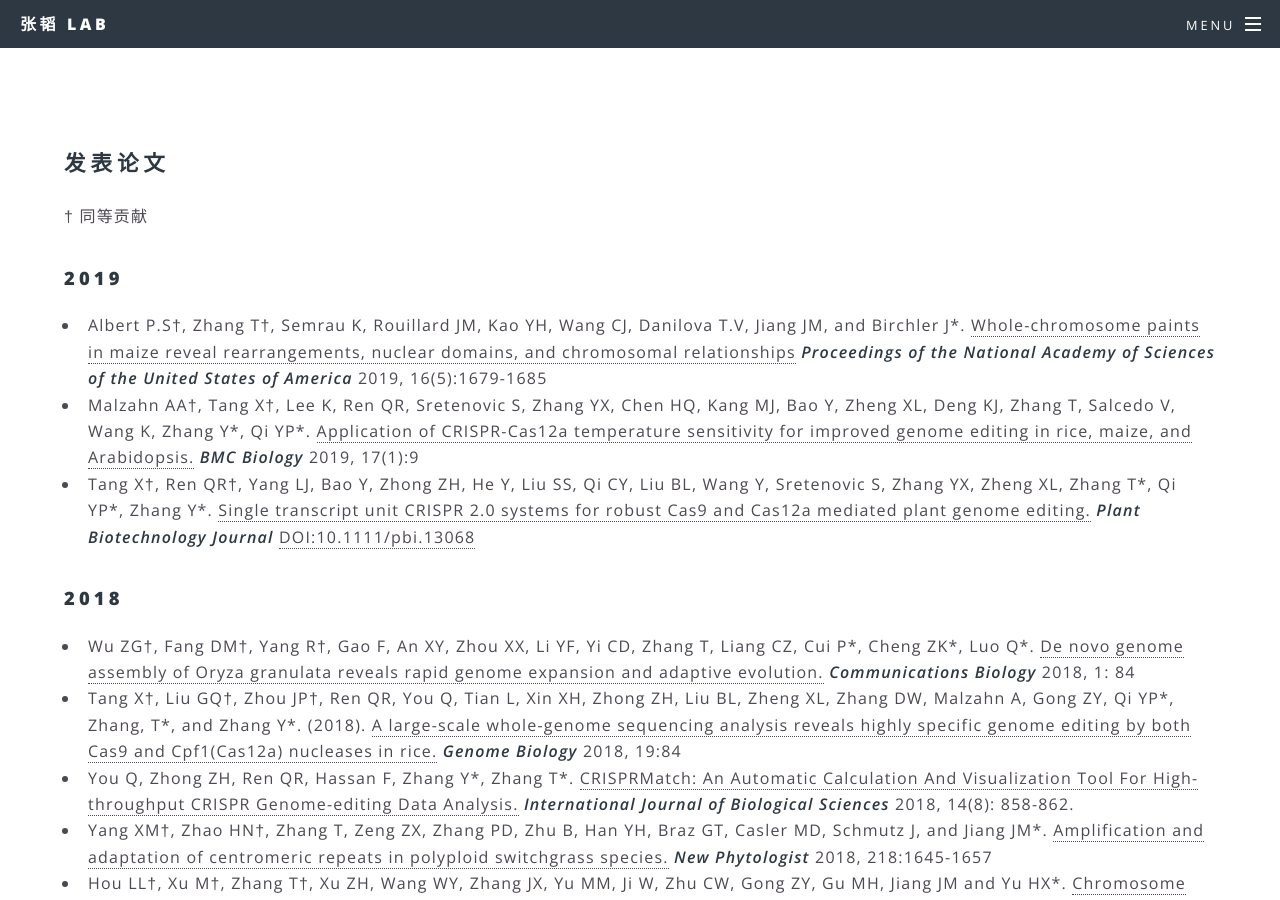
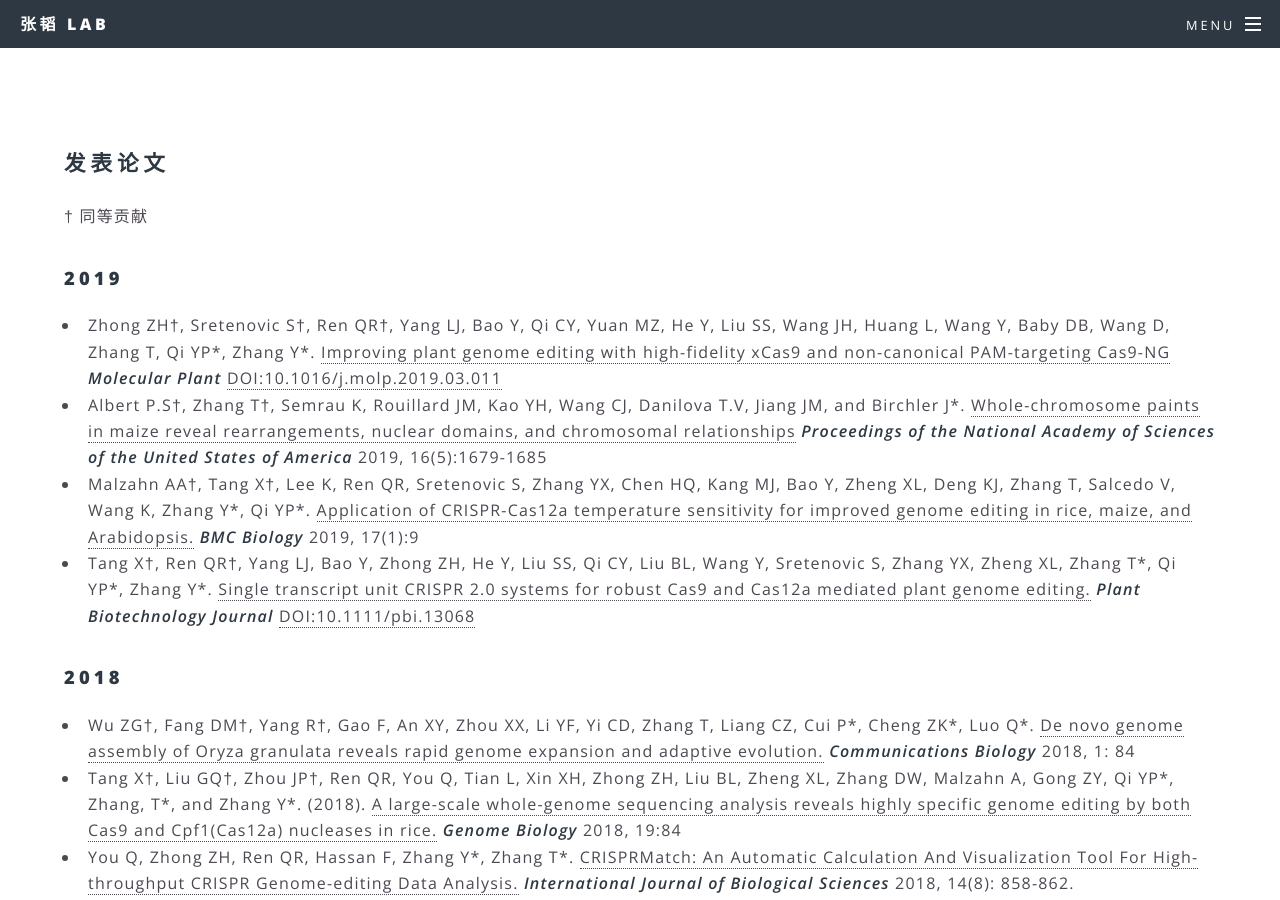
Before and after one commit to zhangtaolab/zhangtaolab.github.io, a Jekyll site: the page built from _pages/publication.md, in a window 1280 px wide and 900 px high. Built offline with Jekyll 4.4.1, drawn with Linux system fonts in a browser that asks for light colours.

Commit message:
add mp 2019

```diff
--- a/_pages/publication.md
+++ b/_pages/publication.md
@@ -6,6 +6,7 @@ title: 发表论文
 † 同等贡献
 
 ### 2019
+- Zhong ZH†, Sretenovic S†, Ren QR†, Yang LJ, Bao Y, Qi CY, Yuan MZ, He Y, Liu SS, Wang JH, Huang L, Wang Y, Baby DB, Wang D, Zhang T, Qi YP\*, Zhang Y\*. [Improving plant genome editing with high-fidelity xCas9 and non-canonical PAM-targeting Cas9-NG](https://www.cell.com/molecular-plant/fulltext/S1674-2052(19)30124-8) _**Molecular Plant**_ [DOI:10.1016/j.molp.2019.03.011](https://doi.org/10.1016/j.molp.2019.03.011)
 - Albert P.S†, Zhang T†, Semrau K, Rouillard JM, Kao YH, Wang CJ, Danilova T.V, Jiang JM, and Birchler J\*. [Whole-chromosome paints in maize reveal rearrangements, nuclear domains, and chromosomal relationships](https://www.pnas.org/content/116/5/1679) _**Proceedings of the National Academy of Sciences of the United States of America**_ 2019, 16(5):1679-1685
 - Malzahn AA†, Tang X†, Lee K, Ren QR, Sretenovic S, Zhang YX, Chen HQ, Kang MJ, Bao Y, Zheng XL, Deng KJ, Zhang T, Salcedo V, Wang K, Zhang Y\*, Qi YP\*. [Application of CRISPR-Cas12a temperature sensitivity for improved genome editing in rice, maize, and Arabidopsis.](https://rdcu.be/bjyiQ) _**BMC Biology**_ 2019, 17(1):9
 - Tang X†, Ren QR†, Yang LJ, Bao Y, Zhong ZH, He Y, Liu SS, Qi CY, Liu BL, Wang Y, Sretenovic S, Zhang YX, Zheng XL, Zhang T\*, Qi YP\*, Zhang Y\*. [Single transcript unit CRISPR 2.0 systems for robust Cas9 and Cas12a mediated plant genome editing.](https://onlinelibrary.wiley.com/doi/abs/10.1111/pbi.13068) _**Plant Biotechnology Journal**_ [DOI:10.1111/pbi.13068](https://doi.org/10.1111/pbi.13068)
```
